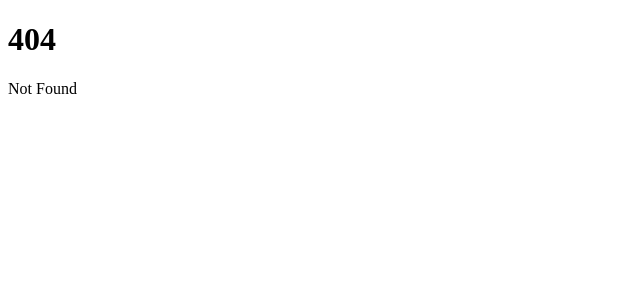
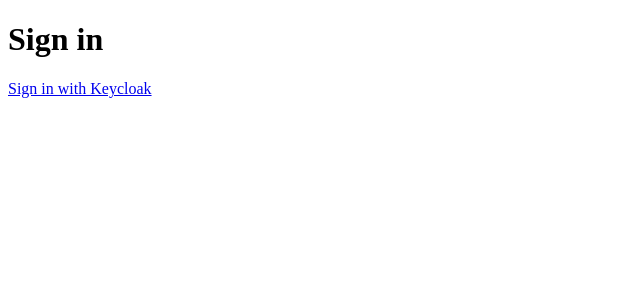
Before and after one commit to PhotoAtom/frontend, a SvelteKit app in the folder frontend/: page /login in a window 1280 px wide. Before the commit this address had no page. Shown: the top 300 px of the page, without its empty margins (0-640 px from the left). Built offline with nearby package versions, Linux system fonts and the light colour scheme.

Commit message:
Login page for keycloak

```diff
--- /dev/null
+++ b/frontend/src/routes/login/+page.svelte
@@ -0,0 +1,2 @@
+<h1>Sign in</h1>
+<a href="/login/keycloak">Sign in with Keycloak</a>
```
